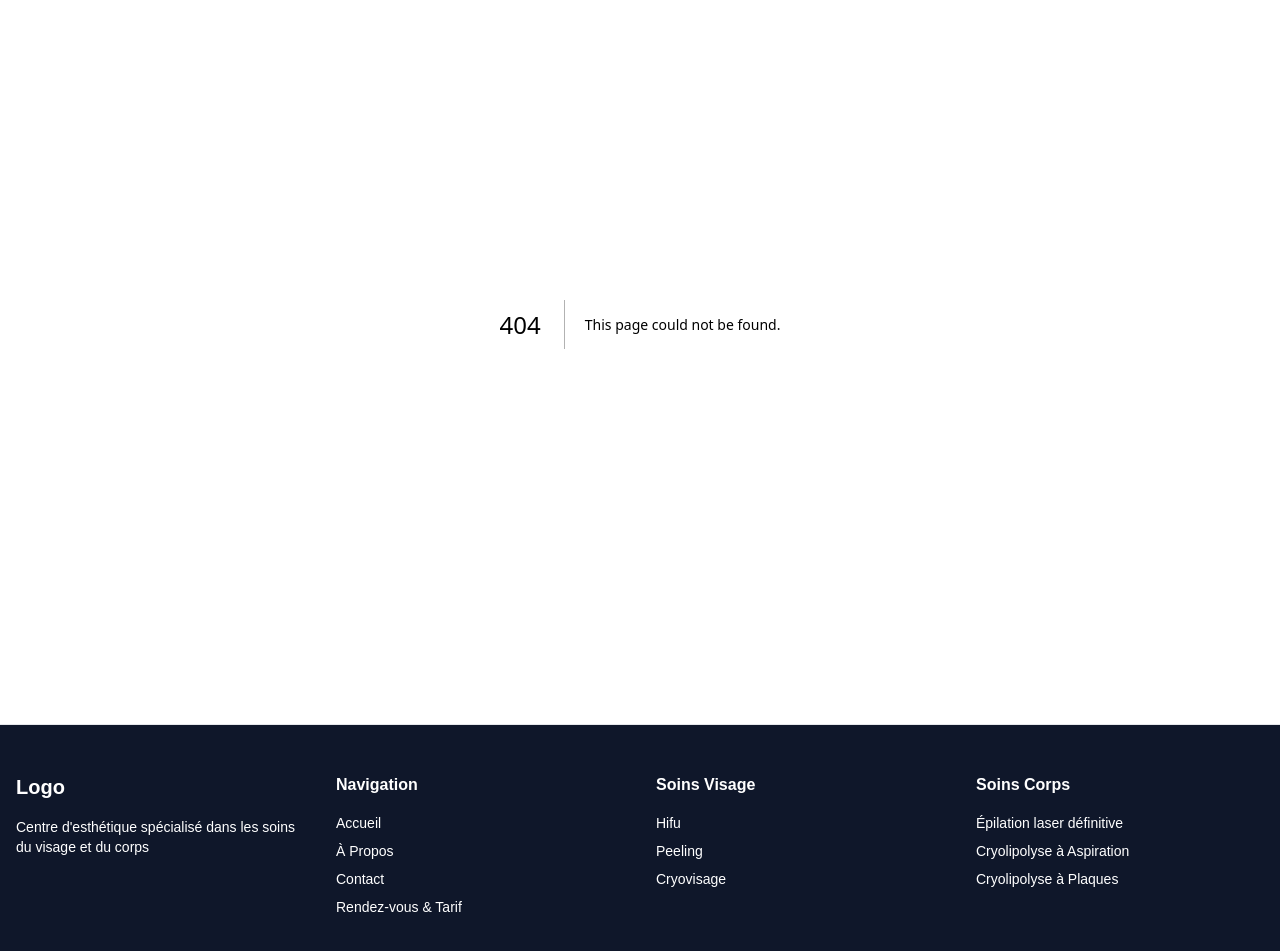
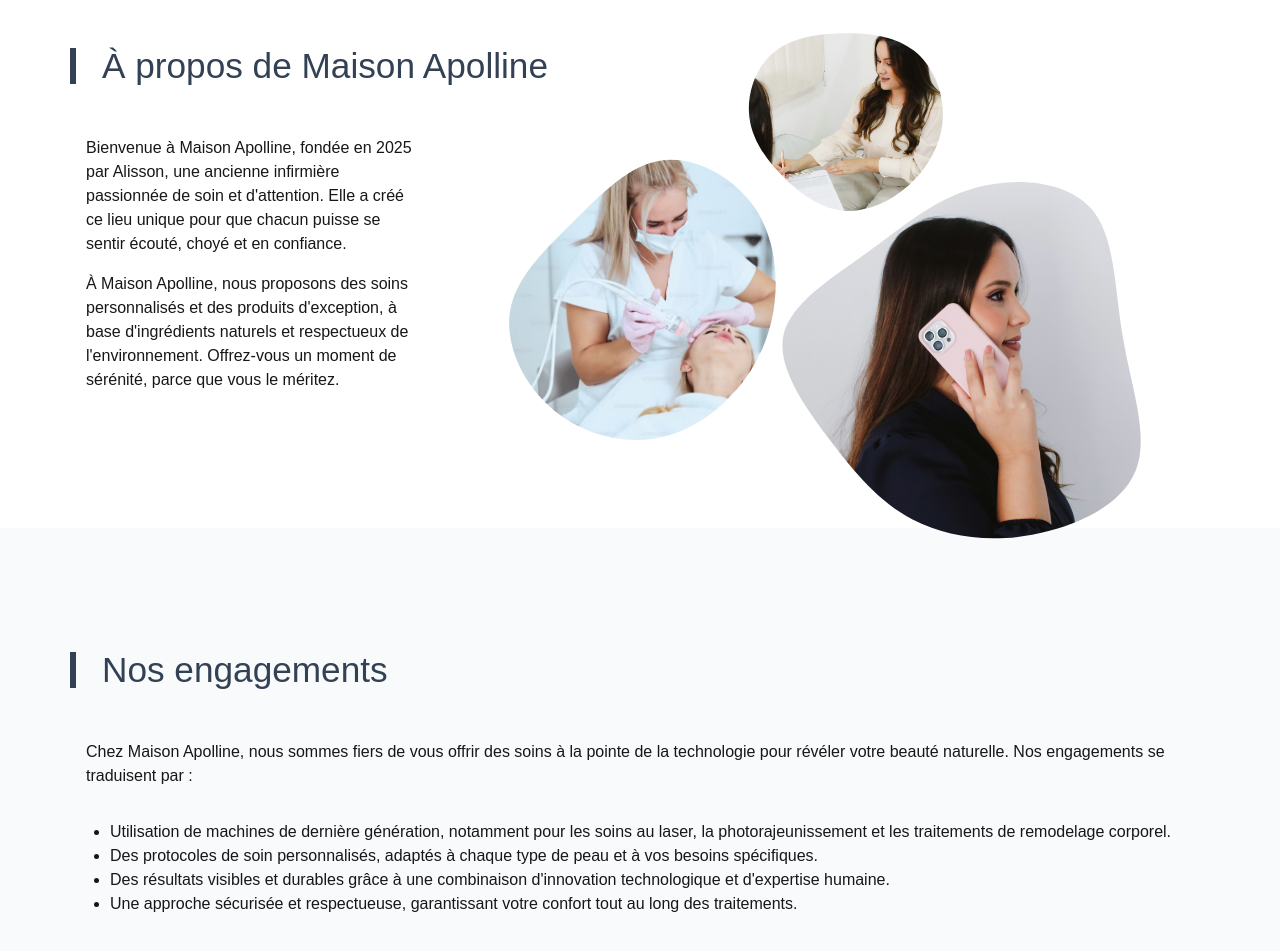
Before and after one commit to maxdnc/apolline, a Next.js app: page /aPropos in a window 1280 px wide. Before the commit this address had no page. Shown: the part 140-1091 px from the top of the page. Built offline with nearby package versions, Linux system fonts and the light colour scheme.

Commit message:
Feat: Create 'À Propos' page with blob-shaped images and commitment details

```diff
--- /dev/null
+++ b/src/app/aPropos/page.tsx
@@ -0,0 +1,99 @@
+import { SectionWrapper } from '@/components/reusable-ui/SectionWrapper';
+import TitleSection from '@/components/reusable-ui/TitleSection';
+import AlissonImage from '../../../public/images/about/Ali.jpg';
+import AlissonProfil from '../../../public/images/about/AliProfil.jpg';
+import AliWorking from '../../../public/images/about/AliWorking.png';
+import AliBusinessWoman from '../../../public/images/about/AliBusinessWoman.jpg';
+import BlobShapeImage from '@/components/reusable-ui/BlobShapeImage';
+
+const page = () => {
+  return (
+    <>
+      <SectionWrapper>
+        <TitleSection>À propos de Maison Apolline</TitleSection>
+        <div className="flex flex-col lg:flex-row gap-8 w-full">
+          <div className="lg:w-1/3 p-4">
+            <p className="text-pretty mb-4">
+              Bienvenue à Maison Apolline, fondée en 2025 par Alisson, une
+              ancienne infirmière passionnée de soin et d'attention. Elle a créé
+              ce lieu unique pour que chacun puisse se sentir écouté, choyé et
+              en confiance.
+            </p>
+            <p className="text-pretty">
+              À Maison Apolline, nous proposons des soins personnalisés et des
+              produits d'exception, à base d'ingrédients naturels et respectueux
+              de l'environnement. Offrez-vous un moment de sérénité, parce que
+              vous le méritez.
+            </p>
+          </div>
+
+          {/* Blob Images Container */}
+          <div className="lg:w-2/3 relative h-[50vh] lg:h-auto ">
+            {/* Main center blob */}
+            <div className="absolute top-0 left-1/2 -translate-x-1/2 -translate-y-1/2 w-1/3 aspect-square z-30">
+              <BlobShapeImage
+                imgSrc={AliBusinessWoman}
+                shape="blobShapeA"
+                alt="Portrait principal d'Alisson"
+              />
+            </div>
+
+            {/* Top right blob */}
+            <div className="absolute top-0 right-0 w-2/3 aspect-square z-20">
+              <BlobShapeImage
+                imgSrc={AlissonProfil}
+                shape="default"
+                alt="Portrait décoratif d'Alisson"
+              />
+            </div>
+
+            {/* Top left blob */}
+            <div className="absolute top-0 left-0 w-1/2 h-auto aspect-square z-0">
+              <BlobShapeImage
+                imgSrc={AliWorking}
+                shape="blobShapeC"
+                alt="Portrait décoratif d'Alisson"
+              />
+            </div>
+          </div>
+        </div>
+      </SectionWrapper>
+
+      <SectionWrapper background="bg-slate-50">
+        <TitleSection>Nos engagements</TitleSection>
+        <div className="flex flex-col gap-8 w-full p-4">
+          <p className="text-pretty">
+            Chez Maison Apolline, nous sommes fiers de vous offrir des soins à
+            la pointe de la technologie pour révéler votre beauté naturelle. Nos
+            engagements se traduisent par :
+          </p>
+          <ul className="list-disc pl-6 text-pretty">
+            <li>
+              Utilisation de machines de dernière génération, notamment pour les
+              soins au laser, la photorajeunissement et les traitements de
+              remodelage corporel.
+            </li>
+            <li>
+              Des protocoles de soin personnalisés, adaptés à chaque type de
+              peau et à vos besoins spécifiques.
+            </li>
+            <li>
+              Des résultats visibles et durables grâce à une combinaison
+              d'innovation technologique et d'expertise humaine.
+            </li>
+            <li>
+              Une approche sécurisée et respectueuse, garantissant votre confort
+              tout au long des traitements.
+            </li>
+          </ul>
+          <p className="text-pretty">
+            En associant science, nature et technologie, nous vous promettons
+            une expérience unique pour prendre soin de vous en toute sérénité.
+          </p>
+        </div>
+      </SectionWrapper>
+    </>
+  );
+};
+
+export default page;
```
